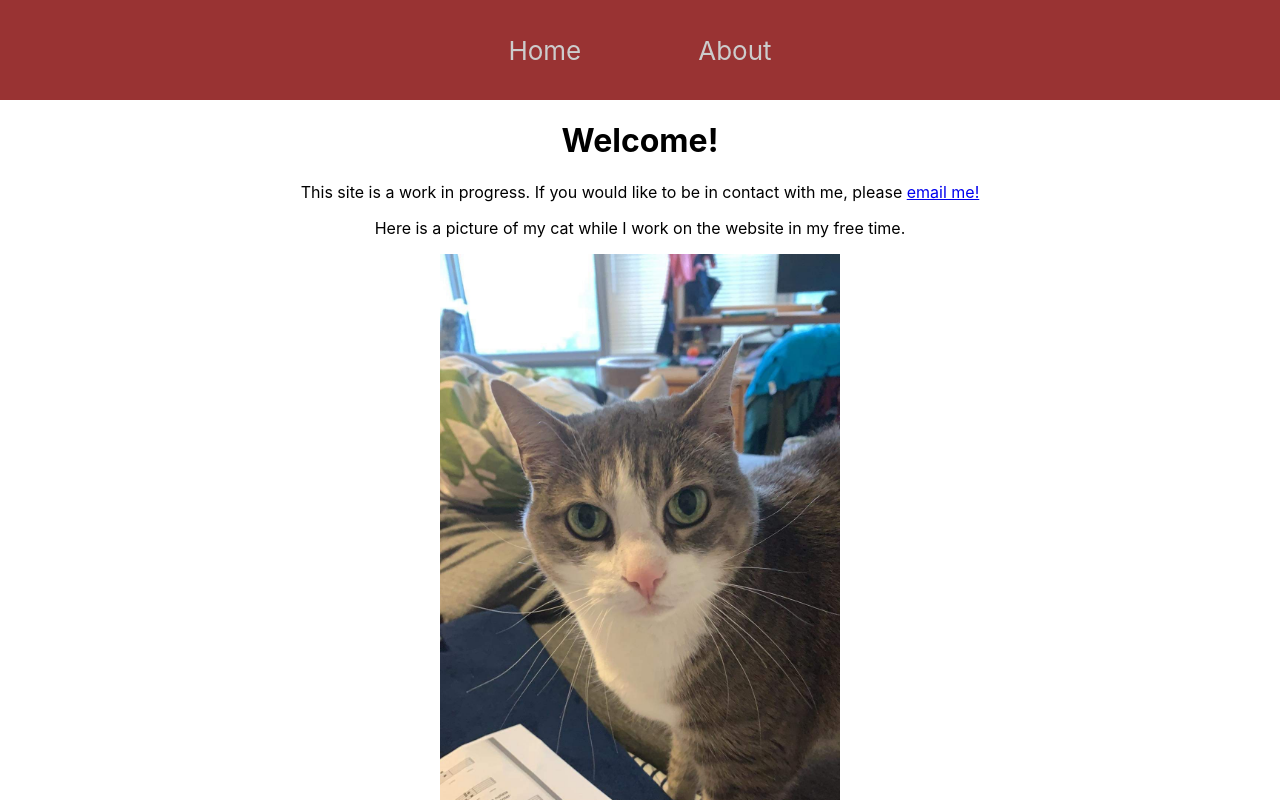
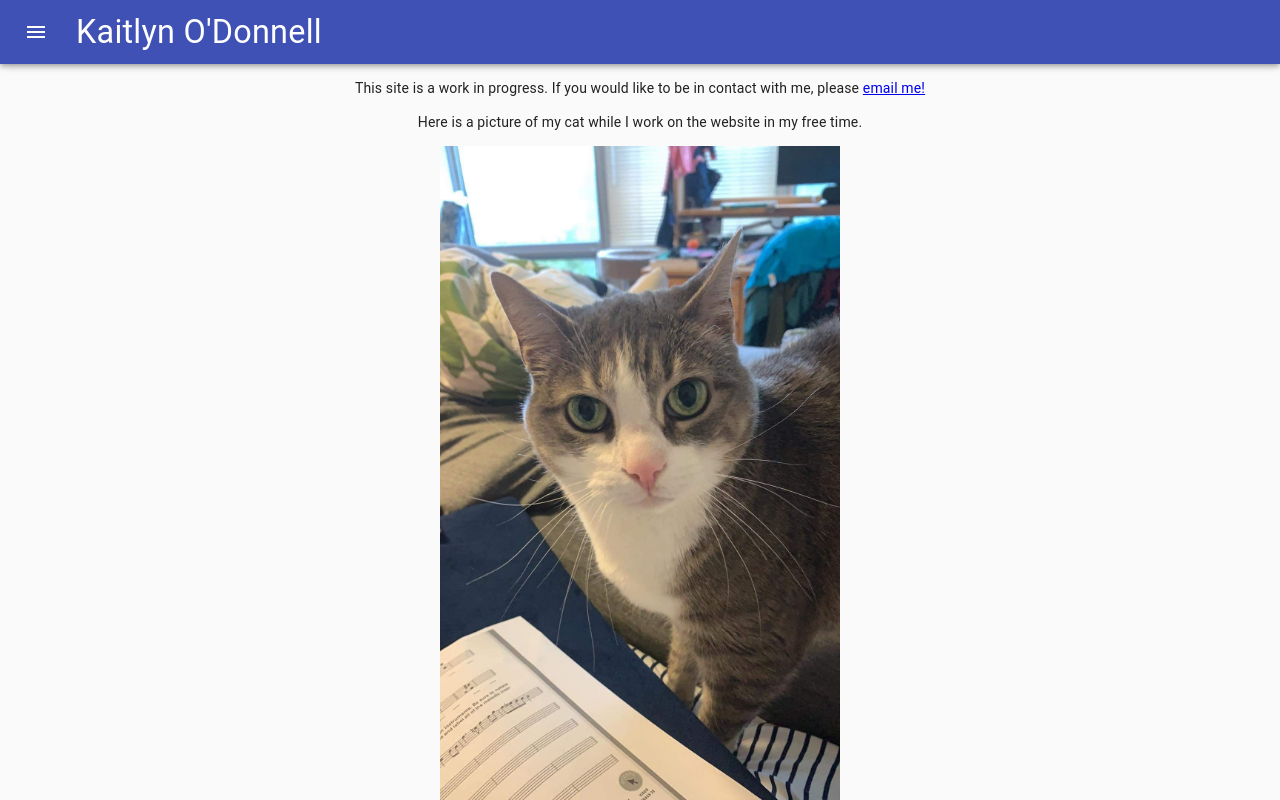
Before and after one commit to kodonnell327/resumesite, a React (Create React App) app: page / in a window 1280 px wide. Shown: the top 800 px of the page. Built offline with nearby package versions, Linux system fonts and the light colour scheme.

Commit message:
Functional side drawer. Still getting warnings for keys in list items.

```diff
--- a/src/home.js
+++ b/src/home.js
@@ -2,10 +2,14 @@ import React from 'react';
 import Menu from './menu';
 import './scss/home.scss';
 import cat from './cat.jpg';
+import theme from './theme'
+import { ThemeProvider } from '@material-ui/core';
+import Button from '@material-ui/core/Button'
 
 class Home extends React.Component {
     render() {
         return (
+            <ThemeProvider theme={theme}>
                 <div className="Home">
                     <Menu></Menu>
                     <div className="Home-body">
@@ -16,6 +20,7 @@ class Home extends React.Component {
                         <img style={{'width' : '400px', 'height':'auto'}} src={cat} alt="Sydney, my cat, bothering my boyfriend while he does music homework."></img>
                     </div>
                 </div>
+            </ThemeProvider>
         );
     }
 }
--- a/src/menu.js
+++ b/src/menu.js
@@ -1,22 +1,183 @@
 import React from 'react';
-import { Route, Link, BrowserRouter as Router } from 'react-router-dom'
-import './scss/menu.scss';
+import { Link as RouterLink } from 'react-router-dom'
+import PropTypes from 'prop-types';
 
-function Menu() {
-    return (
-        <header className="menu-header">
-            <ul className="menu-list">
-                <li className='menu-list-item'>
-                    <Link to='/' className="menu-link">
-                    Home</Link>
-                </li>
-                <li className="menu-list-item">
-                <Link to='/about' className="menu-link">
-                    About</Link>
-                </li>
-            </ul>
-        </header>
-    );
+import clsx from 'clsx';
+import { makeStyles, useTheme } from '@material-ui/core/styles';
+import Drawer from '@material-ui/core/Drawer';
+import CssBaseline from '@material-ui/core/CssBaseline';
+import AppBar from '@material-ui/core/AppBar';
+import Toolbar from '@material-ui/core/Toolbar';
+import List from '@material-ui/core/List';
+import Typography from '@material-ui/core/Typography';
+import Divider from '@material-ui/core/Divider';
+import IconButton from '@material-ui/core/IconButton';
+import MenuIcon from '@material-ui/icons/Menu';
+import ChevronLeftIcon from '@material-ui/icons/ChevronLeft';
+import ChevronRightIcon from '@material-ui/icons/ChevronRight';
+import ListItem from '@material-ui/core/ListItem';
+import ListItemIcon from '@material-ui/core/ListItemIcon';
+import ListItemText from '@material-ui/core/ListItemText';
+import HomeIcon from '@material-ui/icons/Home';
+import InfoIcon from '@material-ui/icons/Info';
+
+const drawerWidth = 240;
+
+function ListItemLink(props) {
+  const { key, icon, primary, to } = props;
+
+  const renderLink = React.useMemo(
+    () => React.forwardRef((itemProps, ref) => <RouterLink to={to} ref={ref} {...itemProps} />),
+    [to],
+  );
+
+  return (
+      <ListItem key={key} button component={renderLink}>
+        {icon ? <ListItemIcon>{icon}</ListItemIcon> : null}
+        <ListItemText primary={primary} />
+      </ListItem>
+  );
 }
 
-export default Menu;
+ListItemLink.propTypes = {
+  key: PropTypes.string.isRequired,
+  icon: PropTypes.element,
+  primary: PropTypes.string.isRequired,
+  to: PropTypes.string.isRequired,
+};
+
+const useStyles = makeStyles(theme => ({
+  root: {
+    display: 'flex',
+  },
+  appBar: {
+    transition: theme.transitions.create(['margin', 'width'], {
+      easing: theme.transitions.easing.sharp,
+      duration: theme.transitions.duration.leavingScreen,
+    }),
+  },
+  appBarShift: {
+    width: `calc(100% - ${drawerWidth}px)`,
+    marginLeft: drawerWidth,
+    transition: theme.transitions.create(['margin', 'width'], {
+      easing: theme.transitions.easing.easeOut,
+      duration: theme.transitions.duration.enteringScreen,
+    }),
+  },
+  menuButton: {
+    marginRight: theme.spacing(2),
+  },
+  hide: {
+    display: 'none',
+  },
+  drawer: {
+    width: drawerWidth,
+    flexShrink: 0,
+  },
+  drawerPaper: {
+    width: drawerWidth,
+  },
+  drawerHeader: {
+    display: 'flex',
+    alignItems: 'center',
+    padding: theme.spacing(0, 1),
+    ...theme.mixins.toolbar,
+    justifyContent: 'flex-end',
+  },
+  content: {
+    flexGrow: 1,
+    padding: theme.spacing(3),
+    transition: theme.transitions.create('margin', {
+      easing: theme.transitions.easing.sharp,
+      duration: theme.transitions.duration.leavingScreen,
+    }),
+    marginLeft: -drawerWidth,
+  },
+  contentShift: {
+    transition: theme.transitions.create('margin', {
+      easing: theme.transitions.easing.easeOut,
+      duration: theme.transitions.duration.enteringScreen,
+    }),
+    marginLeft: 0,
+  },
+}));
+
+
+const menuItems = [
+  {
+    name: 'Home',
+    link: '/',
+    icon: <HomeIcon key="HomeIcon"></HomeIcon>
+  },
+  {
+    name: 'About',
+    link: '/about',
+    icon: <InfoIcon key="AboutIcon"></InfoIcon>
+  }
+];
+
+function MenuItems(props) {
+  return ;
+}
+
+export default function Menu() {
+  const classes = useStyles();
+  const theme = useTheme();
+  const [open, setOpen] = React.useState(false);
+
+  const handleDrawerOpen = () => {
+      setOpen(true);
+    };
+
+  const handleDrawerClose = () => {
+      setOpen(false);
+  };
+
+  return (
+      <div className={classes.root}>
+      <CssBaseline />
+      <AppBar
+        position="fixed"
+        className={clsx(classes.appBar, {
+          [classes.appBarShift]: open,
+        })}
+      >
+        <Toolbar>
+          <IconButton
+            color="inherit"
+            aria-label="open drawer"
+            onClick={handleDrawerOpen}
+            edge="start"
+            className={clsx(classes.menuButton, open && classes.hide)}
+          >
+            <MenuIcon />
+          </IconButton>
+          <Typography variant="h4" noWrap>
+            Kaitlyn O'Donnell
+          </Typography>
+        </Toolbar>
+      </AppBar>
+      <Drawer
+        className={classes.drawer}
+        variant="persistent"
+        anchor="left"
+        open={open}
+        classes={{
+          paper: classes.drawerPaper,
+        }}
+      >
+        <div className={classes.drawerHeader}>
+          <IconButton onClick={handleDrawerClose}>
+            {theme.direction === 'ltr' ? <ChevronLeftIcon /> : <ChevronRightIcon />}
+          </IconButton>
+        </div>
+        <Divider />
+        <List key="MenuItems">{
+          menuItems.map(itemObj => {
+            return <ListItemLink key={itemObj.name} to={itemObj.link} primary={itemObj.name} icon={itemObj.icon}></ListItemLink>
+          })}
+        </List>
+      </Drawer>
+    </div>
+  );
+}
--- /dev/null
+++ b/src/theme.js
@@ -0,0 +1,18 @@
+import { createMuiTheme, responsiveFontSizes } from '@material-ui/core/styles';
+import red from '@material-ui/core/colors/red';
+import purple from '@material-ui/core/colors/purple'
+
+let theme = createMuiTheme({
+    pallette: {
+        primary: red,
+        secondary: purple,
+    },
+    status: {
+        danger: 'orange'
+    },
+
+});
+
+theme = responsiveFontSizes(theme);
+
+export default theme;
```
Also changed, not shown: package.json (+7 -1 lines), 1 other file (tests, documents, lock files or other folders). Lines whose indentation alone changed are shown as unchanged.
